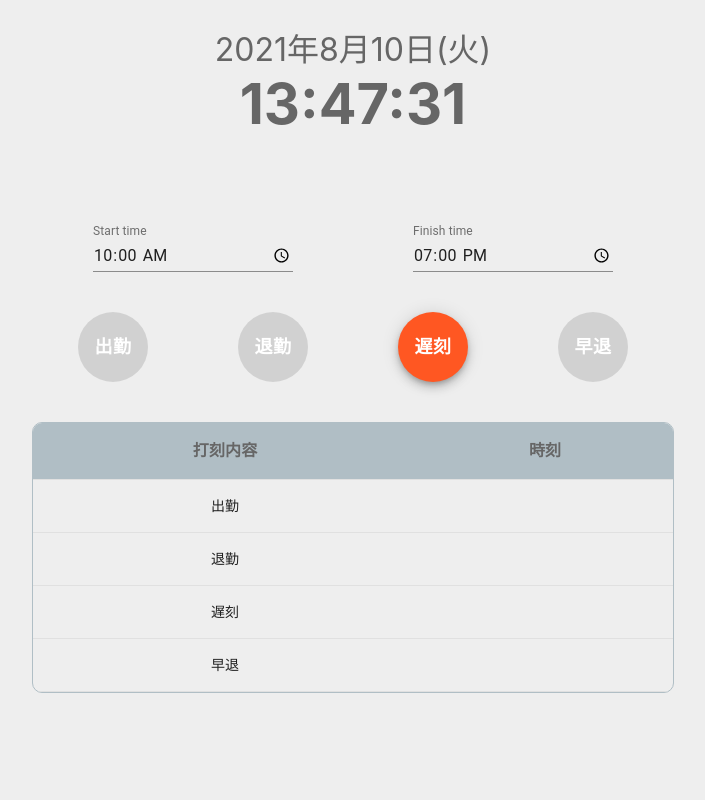
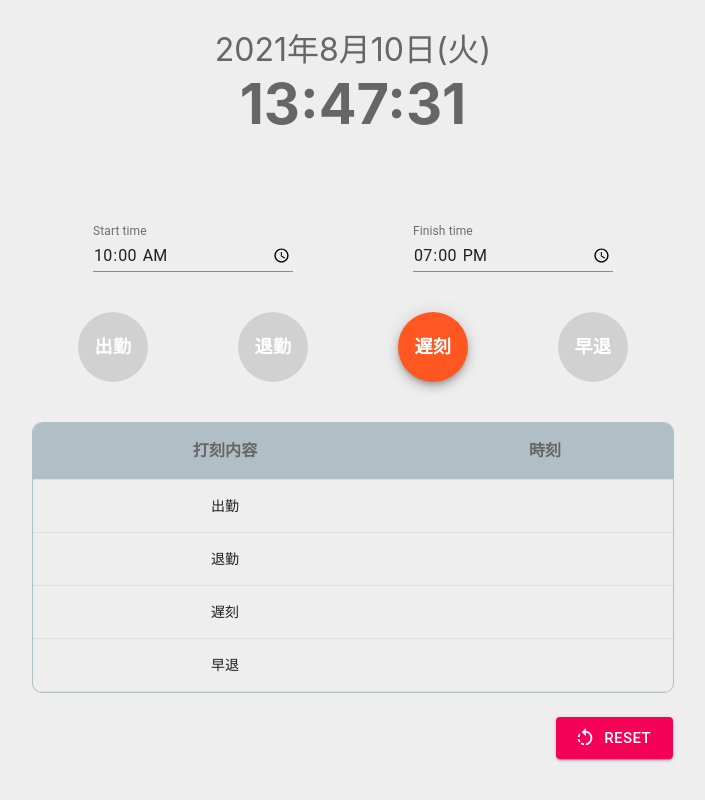
Before and after one commit to Arimuuuura/react-kint, a React (Create React App) app in the folder kint/: page / in a window 1280 px wide. Shown: the whole page, without its empty margins (287-992 px from the left). Built offline with nearby package versions, Linux system fonts and the light colour scheme.

Commit message:
reset button 作成

```diff
--- a/kint/src/App.js
+++ b/kint/src/App.js
@@ -3,6 +3,7 @@ import { Clock } from './components/controls/Clock';
 import { ActionButton } from './components/ui/ActionButton';
 import { TimeTable } from './components/controls/TimeTable';
 import { makeStyles } from '@material-ui/core/styles';
+import { IconLabelButtons } from './components/controls/ResetButton';
 
 const useStyles = makeStyles((theme) => ({
   formContainer: {
@@ -37,6 +38,7 @@ export const App = () => {
         <TimeTable value={ finishTimeText } onChange={onChangeFinishTime} label="Finish time" type="time" defaultValue="19:00" />
       </form>
       <ActionButton startTimeText={ startTimeText } finishTimeText={ finishTimeText } />
+      <IconLabelButtons />
     </>
   )
 }
--- /dev/null
+++ b/kint/src/components/controls/ResetButton.jsx
@@ -0,0 +1,51 @@
+import React from 'react';
+import Button from '@material-ui/core/Button';
+import { makeStyles } from '@material-ui/core/styles';
+import RotateLeftIcon from '@material-ui/icons/RotateLeft';
+import { localStorageKey } from '../data/localStorageKey';
+
+const useStyles = makeStyles((theme) => ({
+  container: {
+    width: '100%',
+  },
+  buttonContainer: {
+    width: '50%',
+    textAlign: 'right',
+    margin: '0 auto',
+  },
+  button: {
+    marginTop: theme.spacing(3),
+  },
+}));
+
+export const IconLabelButtons = () => {
+  // console.log('reset');
+  const classes = useStyles();
+
+  const keys = localStorageKey();
+
+  const onClickReset = () => {
+    alert('localStorage の打刻データを削除しますか？');
+    keys.map((key) => (
+      localStorage.removeItem(key.id)
+    ))
+    window.location.reload();
+  }
+
+  return (
+    <div className={classes.container}>
+      <div className={classes.buttonContainer}>
+        <Button
+          onClick={onClickReset}
+          variant="contained"
+          color="secondary"
+          size="large"
+          className={classes.button}
+          startIcon={<RotateLeftIcon />}
+        >
+          RESET
+        </Button>
+      </div>
+    </div>
+  );
+}
--- /dev/null
+++ b/kint/src/components/data/localStorageKey.jsx
@@ -0,0 +1,13 @@
+import React from 'react'
+
+export const localStorageKey = () => {
+
+  const keys = [
+    {id: '出勤'},
+    {id: '退勤'},
+    {id: '遅刻'},
+    {id: '早退'},
+  ];
+
+  return keys;
+}
```
